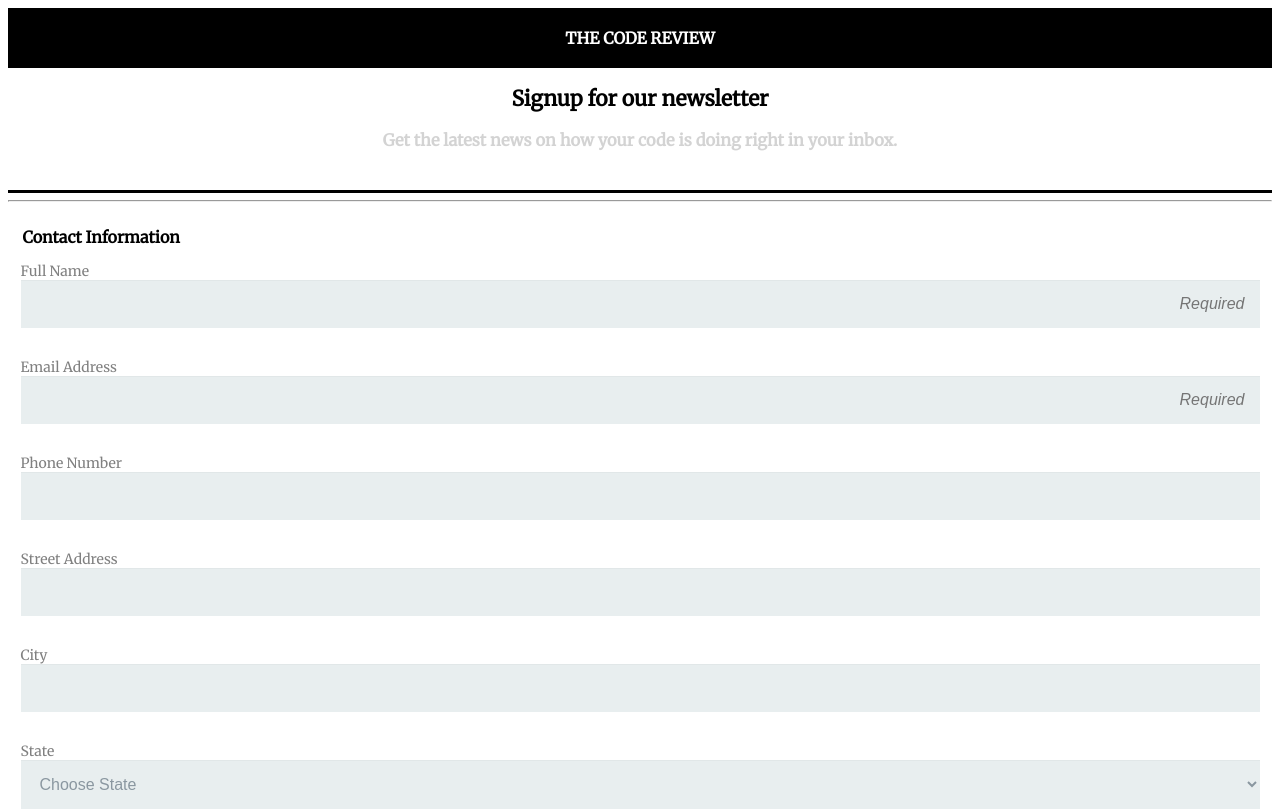
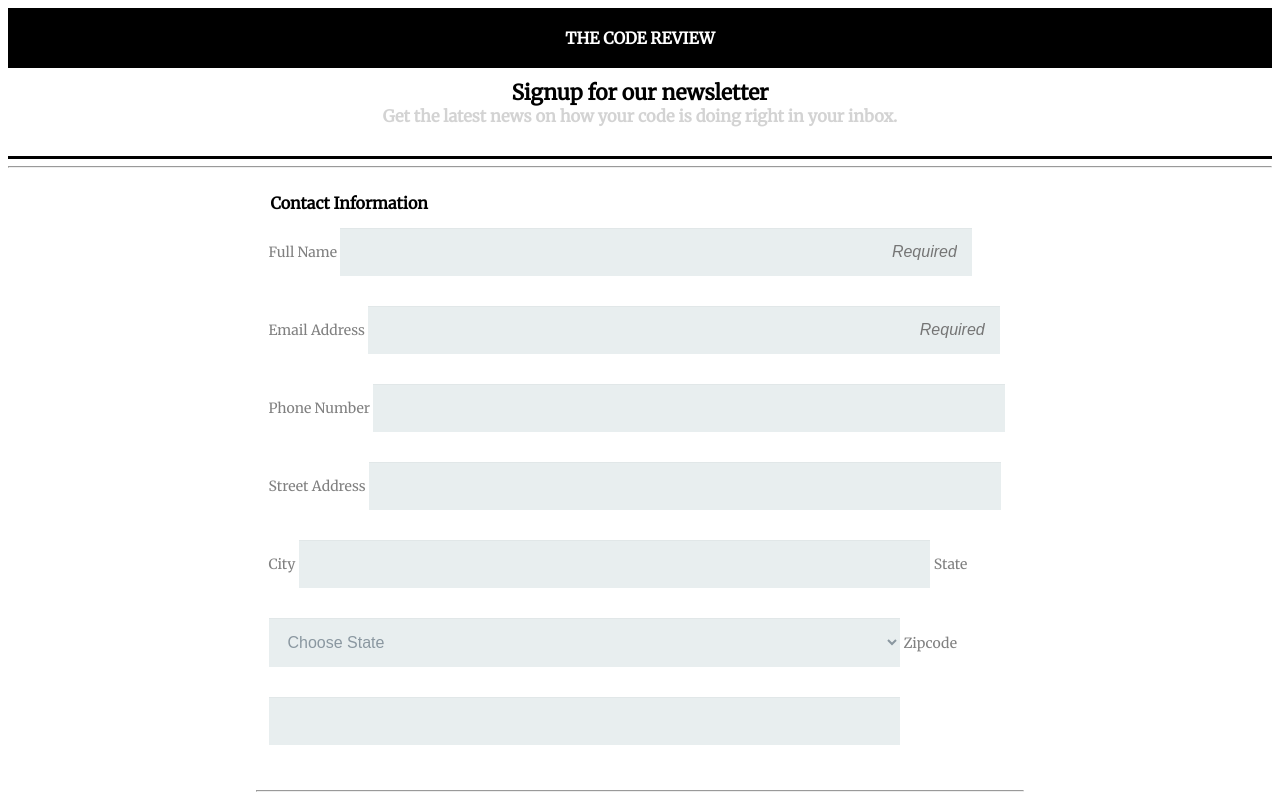
Before and after one commit to alovesj/techdegree-project-3, a plain HTML site: page index.html in a window 1280 px wide. Shown: the top 812 px of the page. Drawn offline with Linux system fonts and the light colour scheme.

Commit message:
Latest attempts at styling

```diff
--- a/css/styles.css
+++ b/css/styles.css
@@ -79,8 +79,8 @@ input::placeholder {
   input[type="radio"],
   input[type="checkbox"] {
     margin: 10px 10px;
-    background-color:blue;
   }
+
   h4 {
     font-weight: normal;
   }
@@ -102,15 +102,33 @@ input::placeholder {
     color: lightgray;
 
   }
-
-
-
-
-
+  input:focus, textarea:focus {
+      background-color: turquoise;
+      border: 1px solid yellow;
+  }
 
 
 
 @media screen and (min-width:768px) {
 
 
+header h2,
+header h3,
+  form {
+  max-width:768px;
+  margin:0 auto;
+
+  }
+
+  input[type="text"],
+  input[type="email"],
+  input[type="telephone"],
+  input[type="number"],
+  select {
+    width:85%;
+  }
+header h1 {
+  width:100%;
 }
+
+}
--- a/index.html
+++ b/index.html
@@ -15,6 +15,7 @@
 </header>
 <hr>
     <form action="index.html" method="post">
+      <div class= "info">
       <fieldset>
         <legend>Contact Information</legend>
           <label for="name">Full Name</label>
@@ -93,7 +94,7 @@
 
           <label for="zipcode">Zipcode</label>
           <input type="number" id="zipcode" name="user_zipcode">
-
+        </div>
       </fieldset>
       <hr>
       <fieldset>
```
